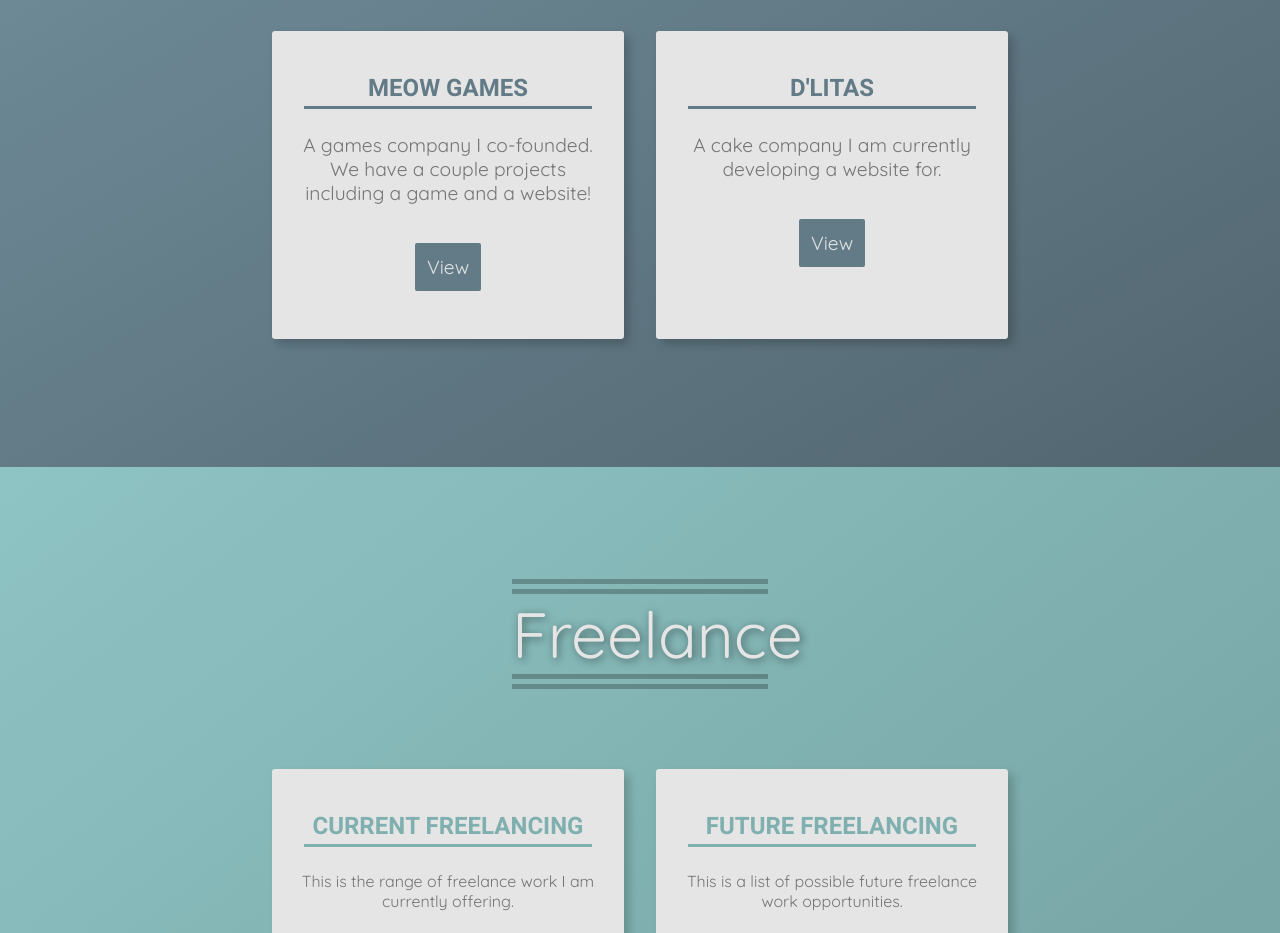
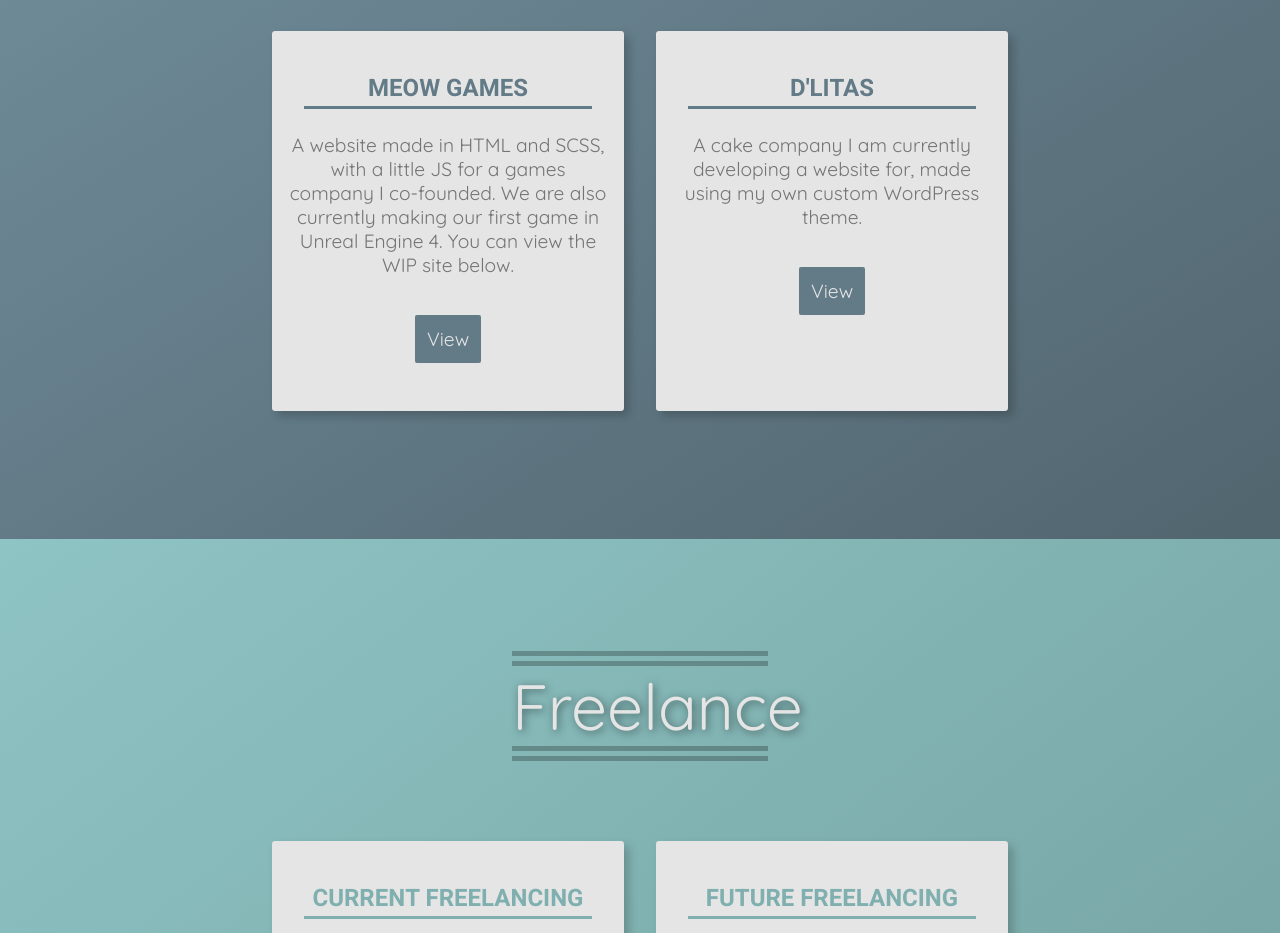
Before and after one commit to DanRLBailey/Portfolio, a plain HTML site: page index.html in a window 1280 px wide. Shown: the part 2000-2933 px from the top of the page. Drawn offline with Linux system fonts and the light colour scheme.

Commit message:
Updated project descriptions

```diff
--- a/index.html
+++ b/index.html
@@ -83,12 +83,12 @@
         <div class="cards">
             <div class="card">
                 <h3>Meow Games</h3>
-                <p>A games company I co-founded. We have a couple projects including a game and a website!</p>
-                <a target="_blank" href="https://twitter.com/MeowGames_" rel="noreferrer"><button>View</button></a>
+                <p>A website made in HTML and SCSS, with a little JS for a games company I co-founded. We are also currently making our first game in Unreal Engine 4. You can view the WIP site below.</p>
+                <a target="_blank" href="https://lorenzobee.github.io/Meow/" rel="noreferrer"><button>View</button></a>
             </div>
             <div class="card">
                 <h3>D'Litas</h3>
-                <p>A cake company I am currently developing a website for.</p>
+                <p>A cake company I am currently developing a website for, made using my own custom WordPress theme.</p>
                 <a target="_blank" href="http://dlitas.co.uk" rel="noreferrer"><button>View</button></a>
             </div>
         </div>
```
